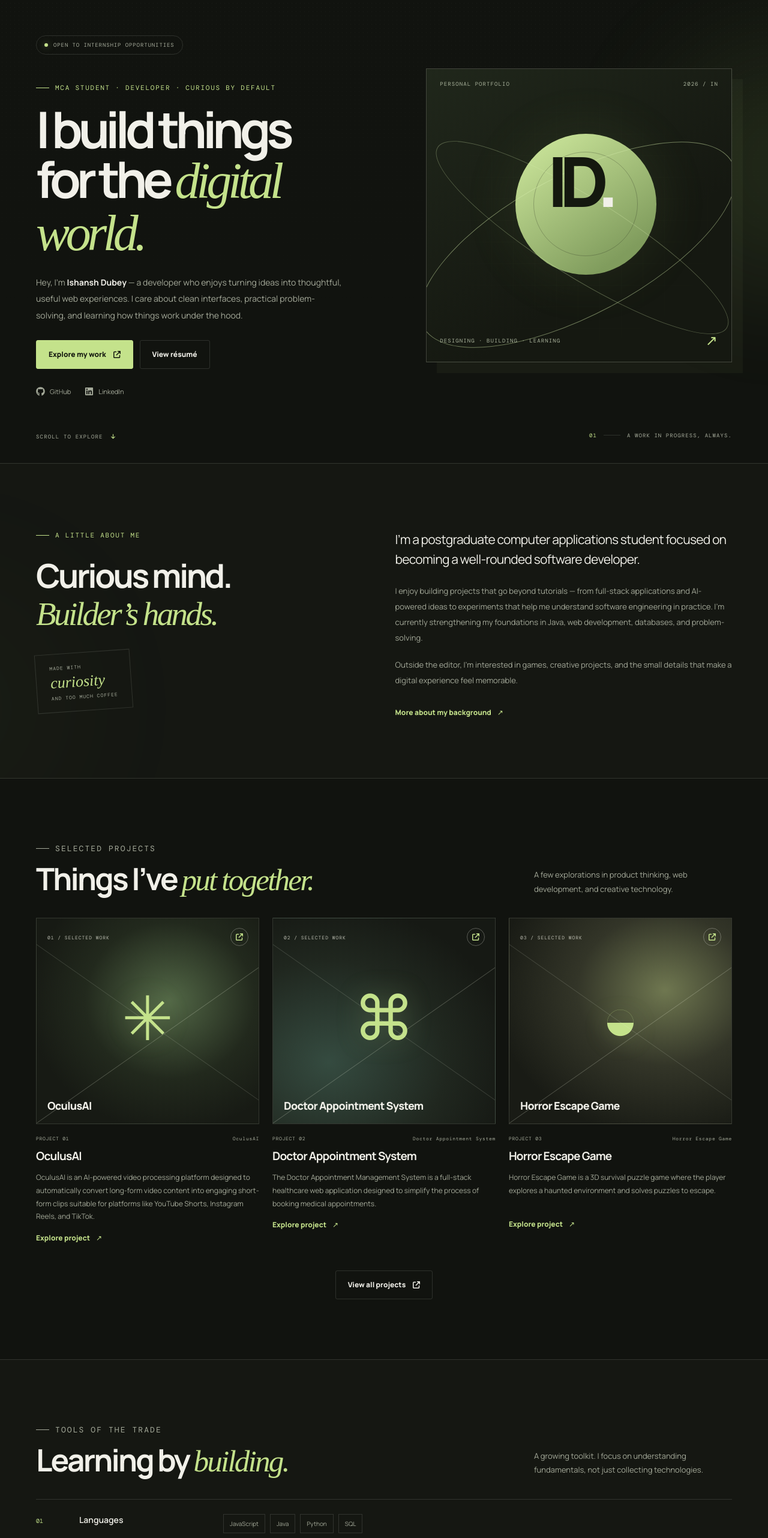
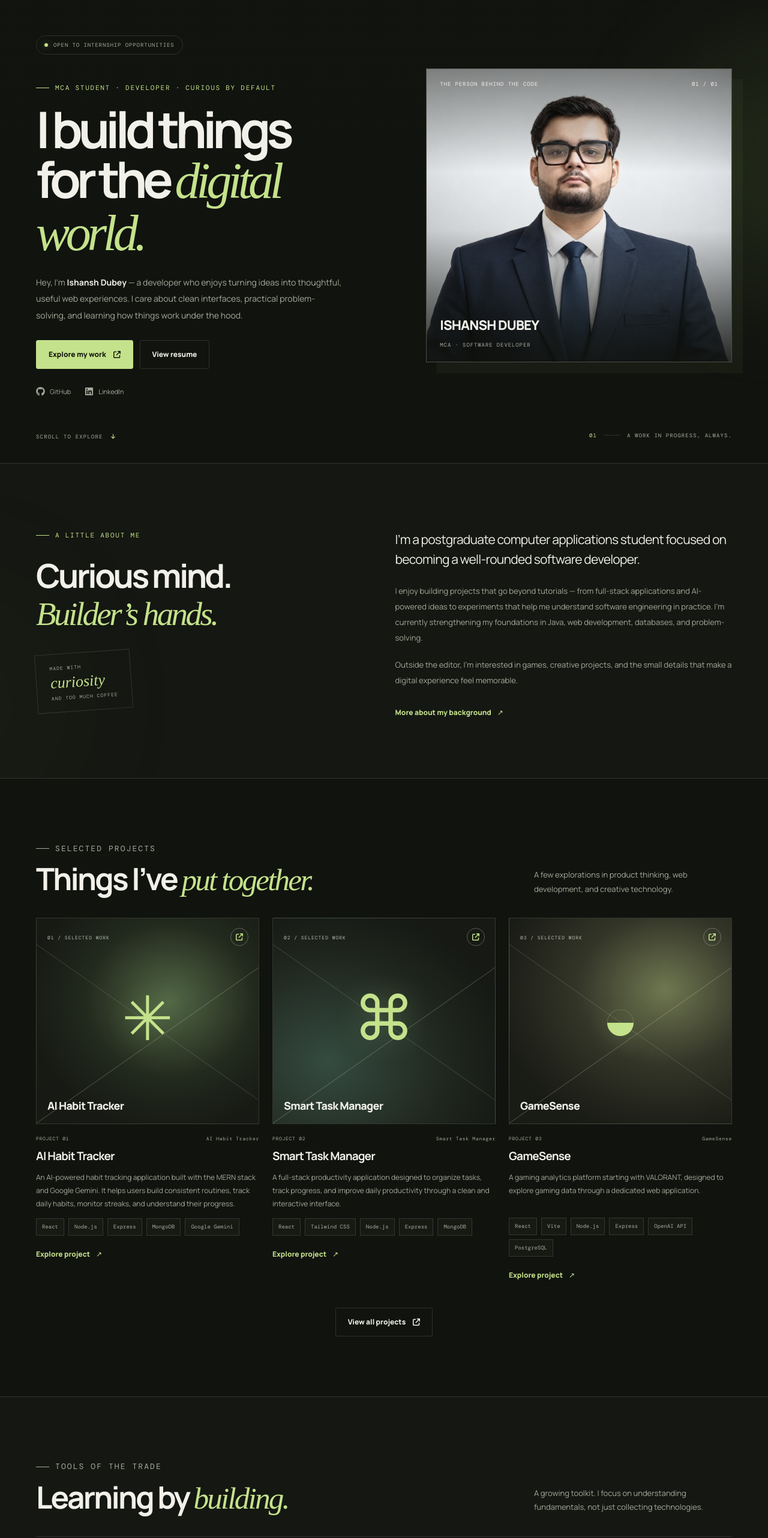
Before and after one commit to ishanshdubey-builds/Portfolio, a React (Vite) app in the folder Frontend/vite-project/: page / in a window 1280 px wide. Shown: the part 82-2646 px from the top of the page at 60% size. Built offline with nearby package versions, Linux system fonts and the light colour scheme; a web font is replaced by a local one.

Commit message:
Update portfolio projects and add personal photo

```diff
--- a/Frontend/vite-project/src/App.css
+++ b/Frontend/vite-project/src/App.css
@@ -124,3 +124,30 @@ footer { padding: 28px 0 36px; border-top: 1px solid var(--line); }
 @media (prefers-reduced-motion: reduce) {
   *, *::before, *::after { scroll-behavior: auto !important; animation-duration: .01ms !important; animation-iteration-count: 1 !important; transition-duration: .01ms !important; }
 }
+
+/* Project technology tags */
+.project-tech-list {
+  display: flex;
+  flex-wrap: wrap;
+  gap: 7px;
+  margin: 14px 0 18px;
+}
+
+.project-tech-list span {
+  display: inline-block;
+  border: 1px solid var(--line);
+  padding: 7px 9px;
+  color: var(--muted);
+  background: rgba(196, 226, 139, 0.035);
+  font-family: var(--mono);
+  font-size: 9px;
+  line-height: 1.4;
+  transition:
+    color 0.2s ease,
+    border-color 0.2s ease;
+}
+
+.project-tech-list span:hover {
+  color: var(--accent);
+  border-color: var(--accent);
+}
--- a/Frontend/vite-project/src/Pages/Home.css
+++ b/Frontend/vite-project/src/Pages/Home.css
@@ -145,3 +145,86 @@
   .skill-tags { grid-column: 2; }
   .contact-panel h2 { font-size: clamp(38px, 11vw, 58px); }
 }
+
+
+/* Personal portrait in the hero section */
+.hero-portrait {
+  position: relative;
+  align-self: center;
+  height: min(490px, 60vw);
+  min-height: 340px;
+  overflow: hidden;
+  border: 1px solid rgba(237, 241, 222, 0.2);
+  background: #20271b;
+  box-shadow: 18px 18px 0 rgba(196, 226, 139, 0.045);
+}
+
+.portrait-photo {
+  position: absolute;
+  inset: 0;
+  width: 100%;
+  height: 100%;
+  object-fit: cover;
+  object-position: center 35%;
+  filter: saturate(0.82);
+}
+
+.portrait-shade {
+  position: absolute;
+  inset: 0;
+  background: linear-gradient(
+    to bottom,
+    rgba(17, 19, 15, 0.45) 0%,
+    transparent 35%,
+    rgba(17, 19, 15, 0.08) 55%,
+    rgba(17, 19, 15, 0.88) 100%
+  );
+}
+
+.portrait-topline,
+.portrait-caption {
+  position: absolute;
+  left: 22px;
+  right: 22px;
+  z-index: 2;
+  display: flex;
+  justify-content: space-between;
+  gap: 12px;
+  font-family: "DM Mono", monospace;
+  font-size: 9px;
+  letter-spacing: 0.1em;
+}
+
+.portrait-topline {
+  top: 19px;
+  color: #f1f0e9;
+}
+
+.portrait-caption {
+  bottom: 22px;
+  flex-direction: column;
+  color: #a5aa9a;
+}
+
+.portrait-caption span:first-child {
+  color: #f1f0e9;
+  font-family: "Manrope", sans-serif;
+  font-size: 22px;
+  font-weight: 800;
+  letter-spacing: -0.04em;
+}
+
+@media (max-width: 900px) {
+  .hero-portrait {
+    min-height: 320px;
+    height: 400px;
+  }
+}
+
+@media (max-width: 680px) {
+  .hero-portrait {
+    width: 100%;
+    min-height: 330px;
+    height: 330px;
+  }
+}
--- a/Frontend/vite-project/src/Pages/Home.jsx
+++ b/Frontend/vite-project/src/Pages/Home.jsx
@@ -4,10 +4,10 @@ import projects from "../data/projects";
 import "./Home.css";
 
 const skills = [
-  { group: "Languages", items: ["JavaScript", "Java", "Python", "SQL"] },
-  { group: "Frontend", items: ["React", "HTML", "CSS", "Responsive UI"] },
+  { group: "Languages", items: ["JavaScript", "Java", "SQL"] },
+  { group: "Frontend", items: ["React", "HTML"] },
   { group: "Backend & data", items: ["Node.js", "Express", "REST APIs", "MongoDB"] },
-  { group: "Tools", items: ["Git", "GitHub", "Postman", "Vite"] },
+  { group: "Tools", items: ["Git", "GitHub", "Postman"] },
 ];
 
 function Home() {
@@ -31,7 +31,7 @@ function Home() {
           </p>
           <div className="hero-actions">
             <Link className="button" to="/projects">Explore my work <FaArrowUpRightFromSquare /></Link>
-            <Link className="button button-quiet" to="/resume">View résumé</Link>
+            <Link className="button button-quiet" to="/resume">View resume</Link>
           </div>
           <div className="hero-socials" aria-label="Social links">
             <a href="https://github.com/ishanshdubey-builds" target="_blank" rel="noreferrer"><FaGithub /> GitHub</a>
@@ -39,7 +39,7 @@ function Home() {
           </div>
         </div>
 
-        <div className="hero-art" aria-label="Abstract portfolio illustration">
+        {/* <div className="hero-art" aria-label="Abstract portfolio illustration">
           <div className="art-topline"><span>PERSONAL PORTFOLIO</span><span>2026 / IN</span></div>
           <div className="art-grid" aria-hidden="true" />
           <div className="art-orbit orbit-one" />
@@ -47,7 +47,31 @@ function Home() {
           <div className="art-sun" />
           <div className="art-monogram">ID<span>.</span></div>
           <div className="art-caption"><span>DESIGNING · BUILDING · LEARNING</span><span className="art-arrow">↗</span></div>
-        </div>
+        </div> */}
+
+
+<div className="hero-portrait">
+  <img
+    src="/images/ishansh.png"
+    alt="Portrait of Ishansh Dubey"
+    className="portrait-photo"
+  />
+
+  <div className="portrait-shade" />
+
+  <div className="portrait-topline">
+    <span>THE PERSON BEHIND THE CODE</span>
+    <span>01 / 01</span>
+  </div>
+
+  <div className="portrait-caption">
+    <span>ISHANSH DUBEY</span>
+    <span>MCA · SOFTWARE DEVELOPER</span>
+  </div>
+</div>
+
+
+
 
         <a className="scroll-cue" href="#about"><span>SCROLL TO EXPLORE</span><FaArrowDown /></a>
         <div className="hero-index"><span>01</span><i /> A WORK IN PROGRESS, ALWAYS.</div>
@@ -99,8 +123,20 @@ function Home() {
                 </Link>
                 <div className="home-project-meta"><span>PROJECT 0{index + 1}</span><span>{project.title}</span></div>
                 <h3>{project.title}</h3>
-                <p>{(project.description || "").split("\n")[0]}</p>
-                <Link className="text-link" to={`/project/${project.id}`}>Explore project <span>↗</span></Link>
+               <p>{(project.description || "").split("\n")[0]}</p>
+
+<div className="project-tech-list">
+  {(project.technologies || []).map((technology) => (
+    <span key={technology}>{technology}</span>
+  ))}
+</div>
+
+<Link
+  className="text-link"
+  to={`/project/${project.id}`}
+>
+  Explore project <span>↗</span>
+</Link>
               </article>
             ))}
           </div>
--- a/Frontend/vite-project/src/Pages/ProjectDetail.jsx
+++ b/Frontend/vite-project/src/Pages/ProjectDetail.jsx
@@ -28,6 +28,11 @@ function ProjectDetail() {
           <p className="eyebrow">Project / {String(project.id).padStart(2, "0")}</p>
           <h1>{project.title}</h1>
           <p className="project-detail-intro">{(project.description || "").split("\n")[0]}</p>
+          <div className="project-tech-list">
+  {(project.technologies || []).map((technology) => (
+    <span key={technology}>{technology}</span>
+  ))}
+</div>
           <div className="project-detail-actions">
             {githubIsReal && <a className="button" href={project.github} target="_blank" rel="noreferrer">Source code <FaArrowUpRightFromSquare /></a>}
             {demoIsReal && <a className="button button-quiet" href={project.demo} target="_blank" rel="noreferrer">Live preview <FaArrowUpRightFromSquare /></a>}
--- a/Frontend/vite-project/src/Pages/Resume.jsx
+++ b/Frontend/vite-project/src/Pages/Resume.jsx
@@ -16,7 +16,7 @@ function Resume() {
         <p className="eyebrow">Background & experience</p>
         <h1>A snapshot of<br /><span className="serif-accent">what I’m building.</span></h1>
         <p>A short overview of my education, technical toolkit, and project experience as I grow as a software developer.</p>
-        <a className="button" href="/resume.pdf" download>Download résumé <FaArrowDown /></a>
+        <a className="button" href="/resume.pdf" download>Download resume <FaArrowDown /></a>
       </div>
 
       <div className="resume-content">
--- a/Frontend/vite-project/src/components/Navbar.jsx
+++ b/Frontend/vite-project/src/components/Navbar.jsx
@@ -14,7 +14,7 @@ function Navbar() {
           <NavLink to="/" end>Home</NavLink>
           <a href="/#about">About</a>
           <NavLink to="/projects">Projects</NavLink>
-          <NavLink to="/resume">Résumé</NavLink>
+          <NavLink to="/resume">Resume</NavLink>
         </div>
         <Link className="nav-contact" to="/contact">Let’s talk <FaArrowUpRightFromSquare /></Link>
       </nav>
--- a/Frontend/vite-project/src/components/ProjectCard.jsx
+++ b/Frontend/vite-project/src/components/ProjectCard.jsx
@@ -16,6 +16,11 @@ function ProjectCard({ project, index = 0 }) {
         <div className="gallery-card-top"><span>PROJECT {String(index + 1).padStart(2, "0")}</span><span>{project.title}</span></div>
         <h2>{project.title}</h2>
         <p>{(project.description || "").split("\n")[0]}</p>
+        <div className="project-tech-list">
+  {(project.technologies || []).map((technology) => (
+    <span key={technology}>{technology}</span>
+  ))}
+</div>
         <Link className="text-link" to={`/project/${project.id}`}>View details <span>↗</span></Link>
       </div>
     </article>
--- a/Frontend/vite-project/src/data/projects.js
+++ b/Frontend/vite-project/src/data/projects.js
@@ -1,106 +1,222 @@
-// creating a constant variable called "projects"
-// this will store an array (list) of project objects
+// // creating a constant variable called "projects"
+// // this will store an array (list) of project objects
 
 const projects = [
-
-  // first project object
   {
     id: 1,
+    title: "AI Habit Tracker",
 
-    title: "OculusAI",
-
-    // short description shown on the project card
-    // description: "AI tool that converts long videos to shorts",
-
-    // full description shown on the project detail page
-    description: `OculusAI is an AI-powered video processing platform designed to automatically convert long-form video content into engaging short-form clips suitable for platforms like YouTube Shorts, Instagram Reels, and TikTok.
-
-The system allows users to upload long video files through a web interface. Once the video is uploaded, the backend processes the video using advanced AI and multimedia processing tools. Speech recognition models transcribe the audio content so the system can analyze spoken words and detect meaningful segments.
-
-After identifying key moments, the system automatically generates short clips by cutting the original video at the correct timestamps. These clips are optimized for vertical viewing formats and exported for social media platforms.
-
-This project demonstrates integration of machine learning with full-stack web development and video processing.
+    description: `An AI-powered habit tracking application built with the MERN stack and Google Gemini. It helps users build consistent routines, track daily habits, monitor streaks, and understand their progress.
 
 Key Features:
-• Upload long videos
-• AI speech-to-text transcription
-• Automatic clip generation
-• Export short-form videos
+• JWT-based authentication
+• Create, update, and organize habits
+• Daily progress and streak tracking
+• 90-day activity heatmap
+• Analytics and weekly AI reports
+• Personalized habit suggestions
+• AI streak recovery coach
+• Research dashboard with statistical visualizations
 
-Technologies Used:
-React, Next.js, TypeScript, Python, FastAPI, FFmpeg, Whisper AI, PyTorch`,
+Technologies:
+React, Node.js, Express, MongoDB, Google Gemini API`,
 
-    image: "/images/ai.jpg",
+    technologies: [
+      "React",
+      "Node.js",
+      "Express",
+      "MongoDB",
+      "Google Gemini"
+    ],
 
+    github:
+      "https://github.com/ishanshdubey-builds/AI-HABIT-TRACKER",
+
+    demo:
+      "https://ai-habit-tracker-lovat.vercel.app",
+  },
+
+  {
+    id: 2,
+    title: "Smart Task Manager",
+
+    description: `A full-stack productivity application designed to organize tasks, track progress, and improve daily productivity through a clean and interactive interface.
+
+Key Features:
+• Task management for today, upcoming, and past tasks
+• Productivity analytics
+• Daily streak tracking
+• Team task collaboration
+• Calendar integration
+• Login and registration
+• Dark mode interface
+
+Technologies:
+React, Tailwind CSS, Vite, Node.js, Express, MongoDB`,
+
+    technologies: [
+      "React",
+      "Tailwind CSS",
+      "Node.js",
+      "Express",
+      "MongoDB"
+    ],
+
+    github:
+      "https://github.com/ishanshdubey-builds/smart-task-manager",
+
+    demo:
+      "https://smart-task-manager-drab.vercel.app/",
+  },
+
+  {
+    id: 3,
+    title: "GameSense",
+
+    description: `A gaming analytics platform starting with VALORANT, designed to explore gaming data through a dedicated web application.
+
+The project combines a React and Vite frontend with a Node.js and Express backend, OpenAI integration, and PostgreSQL for its analytics-oriented functionality.
+
+Technologies:
+React, Vite, Node.js, Express, OpenAI API, PostgreSQL`,
+
+    technologies: [
+      "React",
+      "Vite",
+      "Node.js",
+      "Express",
+      "OpenAI API",
+      "PostgreSQL"
+    ],
+
+    // GameSense is currently a private repository.
+    // Add its GitHub URL here after making the repository public.
     github: "",
 
-    demo: "",
+    demo:
+      "https://game-sense-silk.vercel.app",
   },
-
-
-  // second project object
-  {
-    id: 2,
-
-    title: "Doctor Appointment System",
-
-    // description: "Healthcare appointment management system",
-
-    description: `The Doctor Appointment Management System is a full-stack healthcare web application designed to simplify the process of booking medical appointments.
-
-Patients can register, log in, view available doctors, and schedule appointments based on available time slots. Doctors and administrators can manage schedules and patient records through a dashboard.
-
-This project demonstrates building a real-world healthcare application using a full-stack architecture.
-
-Key Features:
-• Patient registration and login
-• Doctor listing by specialization
-• Appointment booking system
-• Patient medical records
-• Admin and doctor dashboards
-
-Technologies Used:
-React.js, Java, REST APIs, MySQL, HTML, CSS`,
-
-    image: "/images/doctor.jpg",
-
-    github: "",
-
-    demo: "",
-  },
-
-
-  // third project object
-  {
-    id: 3,
-
-    title: "Horror Escape Game",
-
-    // description: "3D horror puzzle escape game",
-
-    description: `Horror Escape Game is a 3D survival puzzle game where the player explores a haunted environment and solves puzzles to escape.
-
-Players must navigate through dark environments, find hidden objects, unlock doors, and solve logic puzzles while experiencing suspenseful sound effects and atmospheric lighting.
-
-The goal is to create an immersive horror experience while demonstrating game development and interactive design skills.
-
-Key Features:
-• First-person player movement
-• Puzzle-solving mechanics
-• Interactive environment
-• Horror atmosphere with sound effects
-• Multiple escape challenges
-
-Technologies Used:
-Unreal Engine / Unity, C++ or C#, 3D environment design tools`,
-
-    image: "/images/horror.jpg",
-
-    github: "",
-
-    demo: "",
-  }
-
 ];
 
 export default projects;
+
+
+
+
+
+
+
+
+
+
+
+
+
+
+
+
+
+
+// const projects = [
+
+//   // first project object
+//   {
+//     id: 1,
+
+//     title: "OculusAI",
+
+//     // short description shown on the project card
+//     // description: "AI tool that converts long videos to shorts",
+
+//     // full description shown on the project detail page
+//     description: `OculusAI is an AI-powered video processing platform designed to automatically convert long-form video content into engaging short-form clips suitable for platforms like YouTube Shorts, Instagram Reels, and TikTok.
+
+// The system allows users to upload long video files through a web interface. Once the video is uploaded, the backend processes the video using advanced AI and multimedia processing tools. Speech recognition models transcribe the audio content so the system can analyze spoken words and detect meaningful segments.
+
+// After identifying key moments, the system automatically generates short clips by cutting the original video at the correct timestamps. These clips are optimized for vertical viewing formats and exported for social media platforms.
+
+// This project demonstrates integration of machine learning with full-stack web development and video processing.
+
+// Key Features:
+// • Upload long videos
+// • AI speech-to-text transcription
+// • Automatic clip generation
+// • Export short-form videos
+
+// Technologies Used:
+// React, Next.js, TypeScript, Python, FastAPI, FFmpeg, Whisper AI, PyTorch`,
+
+//     image: "/images/ai.jpg",
+
+//     github: "",
+
+//     demo: "",
+//   },
+
+
+//   // second project object
+//   {
+//     id: 2,
+
+//     title: "Doctor Appointment System",
+
+//     // description: "Healthcare appointment management system",
+
+//     description: `The Doctor Appointment Management System is a full-stack healthcare web application designed to simplify the process of booking medical appointments.
+
+// Patients can register, log in, view available doctors, and schedule appointments based on available time slots. Doctors and administrators can manage schedules and patient records through a dashboard.
+
+// This project demonstrates building a real-world healthcare application using a full-stack architecture.
+
+// Key Features:
+// • Patient registration and login
+// • Doctor listing by specialization
+// • Appointment booking system
+// • Patient medical records
+// • Admin and doctor dashboards
+
+// Technologies Used:
+// React.js, Java, REST APIs, MySQL, HTML, CSS`,
+
+//     image: "/images/doctor.jpg",
+
+//     github: "",
+
+//     demo: "",
+//   },
+
+
+//   // third project object
+//   {
+//     id: 3,
+
+//     title: "Horror Escape Game",
+
+//     // description: "3D horror puzzle escape game",
+
+//     description: `Horror Escape Game is a 3D survival puzzle game where the player explores a haunted environment and solves puzzles to escape.
+
+// Players must navigate through dark environments, find hidden objects, unlock doors, and solve logic puzzles while experiencing suspenseful sound effects and atmospheric lighting.
+
+// The goal is to create an immersive horror experience while demonstrating game development and interactive design skills.
+
+// Key Features:
+// • First-person player movement
+// • Puzzle-solving mechanics
+// • Interactive environment
+// • Horror atmosphere with sound effects
+// • Multiple escape challenges
+
+// Technologies Used:
+// Unreal Engine / Unity, C++ or C#, 3D environment design tools`,
+
+//     image: "/images/horror.jpg",
+
+//     github: "",
+
+//     demo: "",
+//   }
+
+// ];
+
+// export default projects;
```
Also changed, not shown: Frontend/vite-project/public/images/ishansh.jpeg (added), Frontend/vite-project/public/images/ishansh.png (added).
